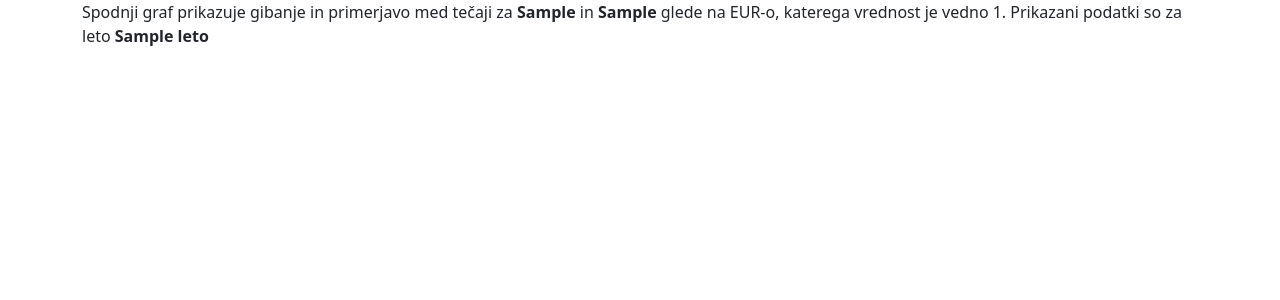
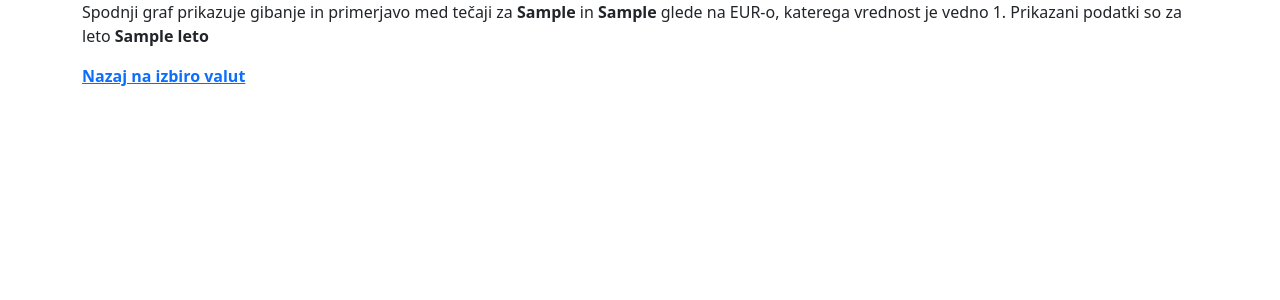
Before and after one commit to agronomija/Domaca_naloga_razgovor, a Flask app: template templates/valuta.html in a window 1280 px wide. Shown: the top 300 px of the page. Run offline with Flask 2, Linux system fonts and the light colour scheme; the template is opened without the code that fills it: most values are stand-ins (such as "Sample title", 1, 10 or a date in 2020); parts of the project's set-up code (start-up, migrations or seed data) failed here and were passed over.

Commit message:
majhen dodatek html

```diff
--- a/templates/izberi_valuto.html
+++ b/templates/izberi_valuto.html
@@ -44,5 +44,6 @@
 
 
 
+
        {% endif %}
     {% endblock content%}
--- a/templates/valuta.html
+++ b/templates/valuta.html
@@ -11,5 +11,7 @@
            in <strong>{{ ime_valute2 }}</strong> glede na EUR-o,
        katerega vrednost je vedno 1. Prikazani podatki so za leto <strong>{{ leto }}</strong></p>
 
+
+       <a href="/"><strong>Nazaj na izbiro valut</strong></a>
      {% endif %}
   {% endblock content %}
```
